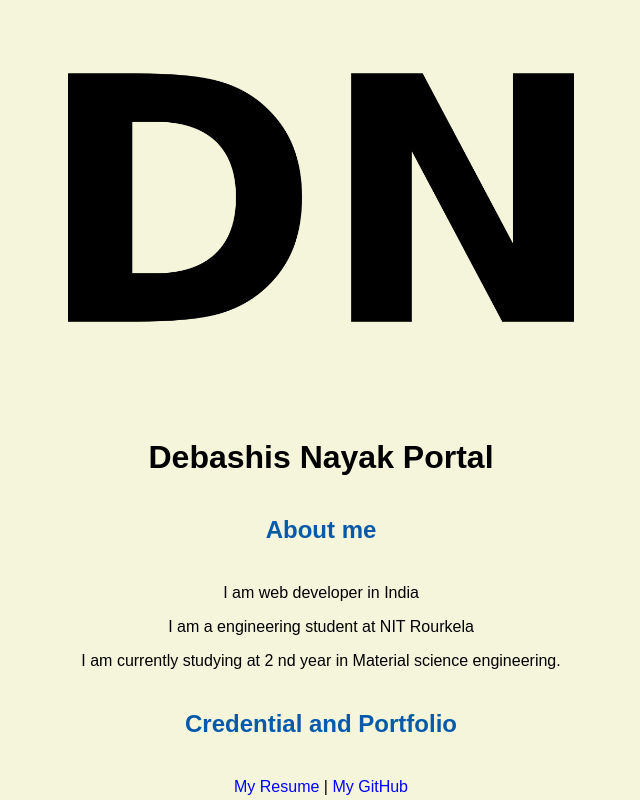
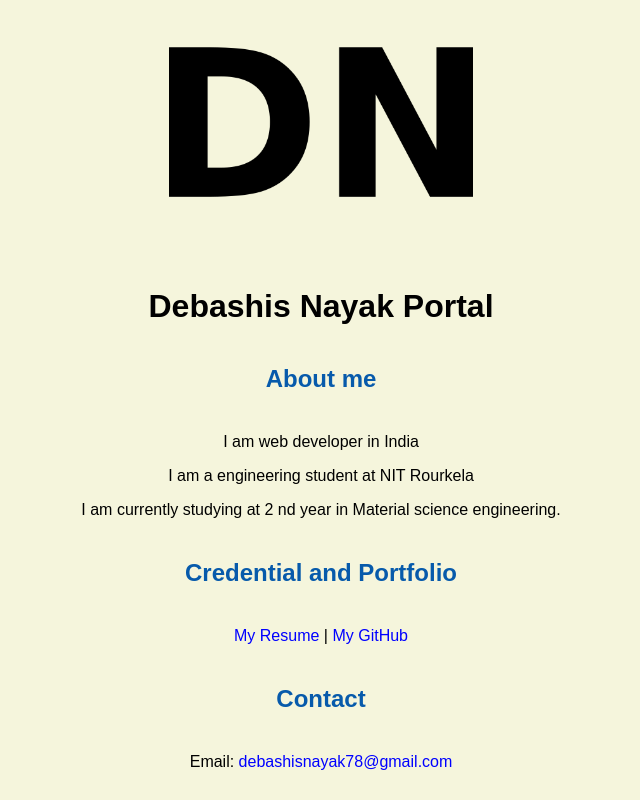
Before and after one commit to deb2000-sudo/deb2000-sudo.github.io, a plain HTML site: page index.html in a window 1280 px wide. Shown: the top 800 px of the page, without its empty margins (319-959 px from the left). Drawn offline with Linux system fonts and the light colour scheme.

Commit message:
Update index.html

```diff
--- a/index.html
+++ b/index.html
@@ -16,7 +16,7 @@
   </header>
 
   <body>
-       <img src="images/1200px-Dn.svg.png" width="50%"alt="banner">
+       <img src="images/1200px-Dn.svg.png" width="30%"alt="banner">
        <h1>Debashis Nayak Portal</h1>
        <h2>About me</h2>
        <p>I am web developer in India</p>
```
